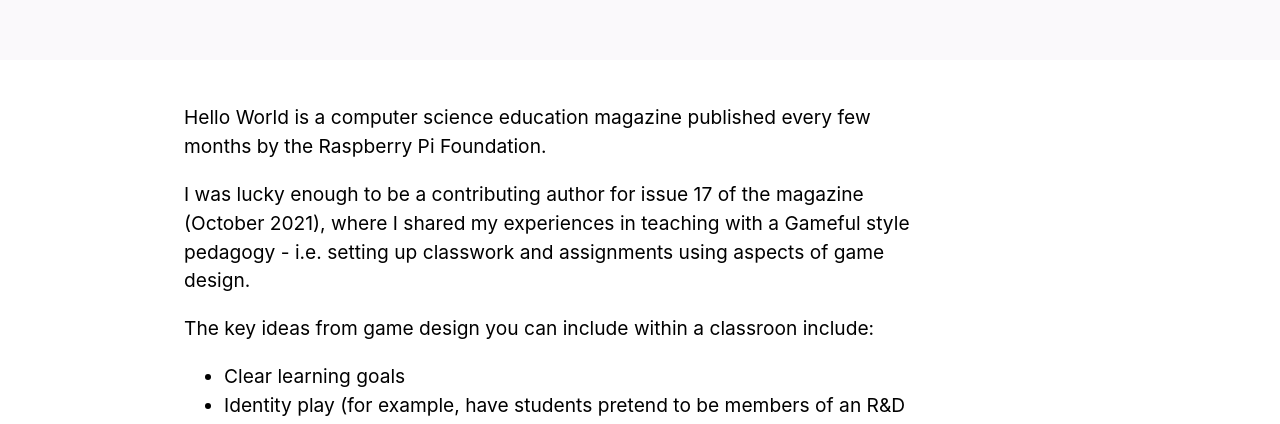
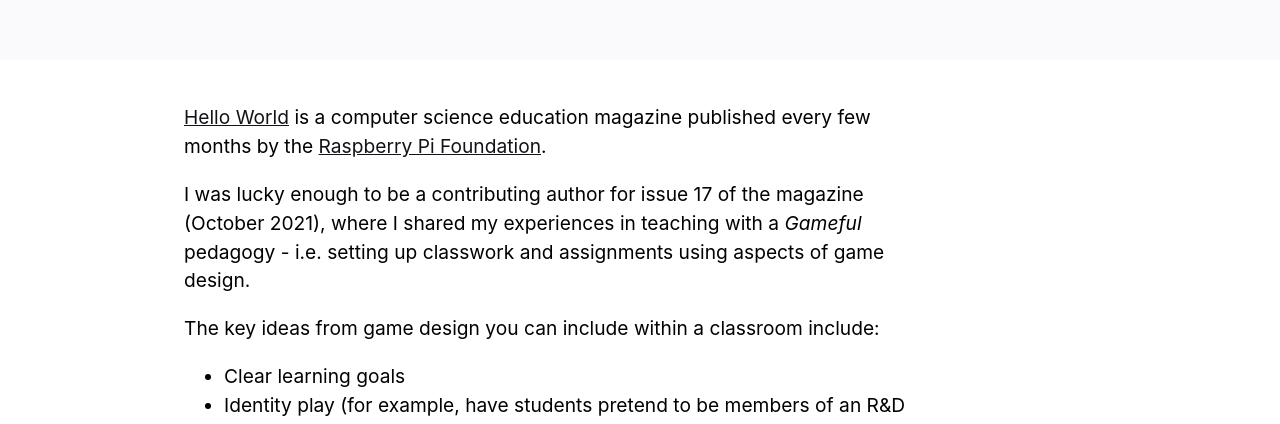
Before and after one commit to jazibobs/jazibobs.github.io, a Jekyll site: the page built from _projects/education/hello-world-17.md, in a window 1280 px wide. Shown: the part 534-958 px from the top of the page. Built offline with Jekyll 4.4.1, drawn with Linux system fonts in a browser that asks for light colours.

Commit message:
Updated HW article and fixed typos

```diff
--- a/_projects/education/hello-world-17.md
+++ b/_projects/education/hello-world-17.md
@@ -7,11 +7,11 @@
 image: helloworld/HW_web_banner.jpg
 layout: project_single
 ---
-Hello World is a computer science education magazine published every few months by the Raspberry Pi Foundation.
+[Hello World](https://helloworld.raspberrypi.org/) is a computer science education magazine published every few months by the [Raspberry Pi Foundation](https://raspberrypi.org/).
 
-I was lucky enough to be a contributing author for issue 17 of the magazine (October 2021), where I shared my experiences in teaching with a Gameful style pedagogy - i.e. setting up classwork and assignments using aspects of game design.
+I was lucky enough to be a contributing author for issue 17 of the magazine (October 2021), where I shared my experiences in teaching with a *Gameful* pedagogy - i.e. setting up classwork and assignments using aspects of game design.
 
-The key ideas from game design you can include within a classroon include:
+The key ideas from game design you can include within a classroom include:
 
 - Clear learning goals
 - Identity play (for example, have students pretend to be members of an R&D department)
```
